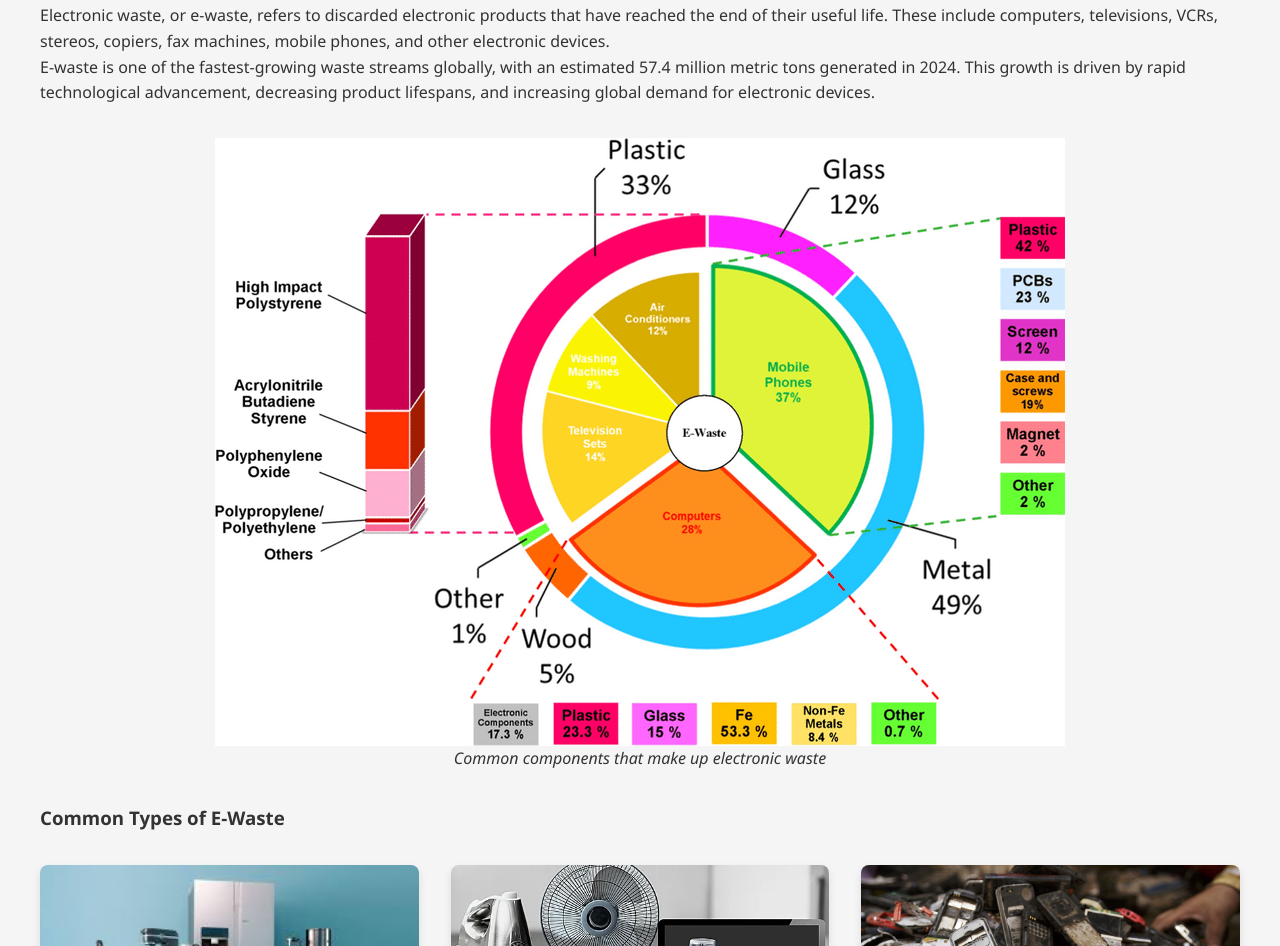
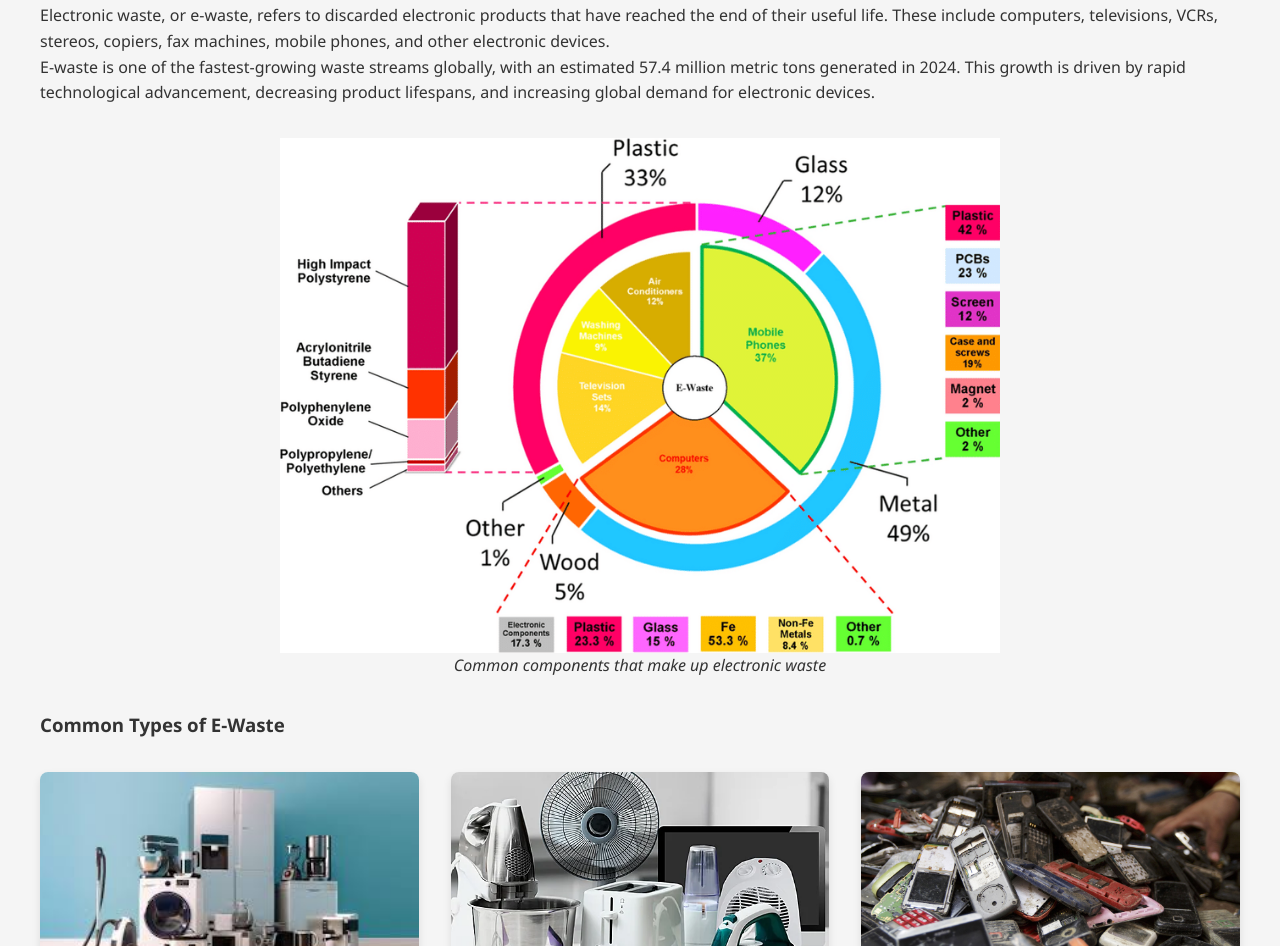
Before and after one commit to StoneCollector/ewaweb, a website: page views/info.html in a window 1280 px wide. Shown: the part 497-1443 px from the top of the page. Drawn offline with Linux system fonts and the light colour scheme; files whose address does not match are found by name.

Commit message:
final touches

```diff
--- a/views/info.html
+++ b/views/info.html
@@ -515,7 +515,7 @@
                 <p>E-waste is one of the fastest-growing waste streams globally, with an estimated 57.4 million metric tons generated in 2024. This growth is driven by rapid technological advancement, decreasing product lifespans, and increasing global demand for electronic devices.</p>
 
                 <div class="infographic">
-                    <img style="width: auto; height: auto; display: block; margin-left: auto; margin-right: auto;" src="images/Infographic-showing-distribution-of-types-of-e-waste-collected-from-households-and.png" alt="Common E-Waste Components Infographic">
+                    <img style="width: 60%; height: auto; display: block; margin-left: auto; margin-right: auto;" src="images/Infographic-showing-distribution-of-types-of-e-waste-collected-from-households-and.png" alt="Common E-Waste Components Infographic">
                     <p><em>Common components that make up electronic waste</em></p>
                 </div>
 
```
